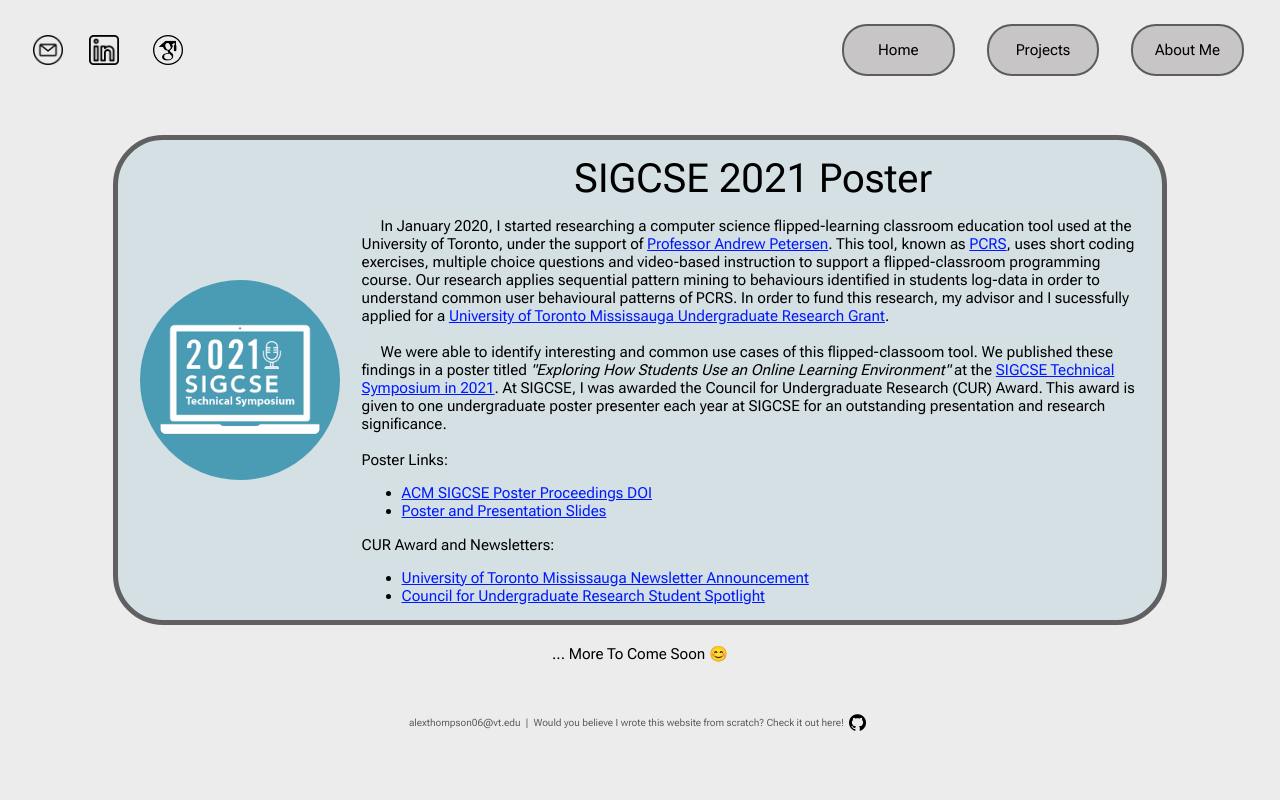
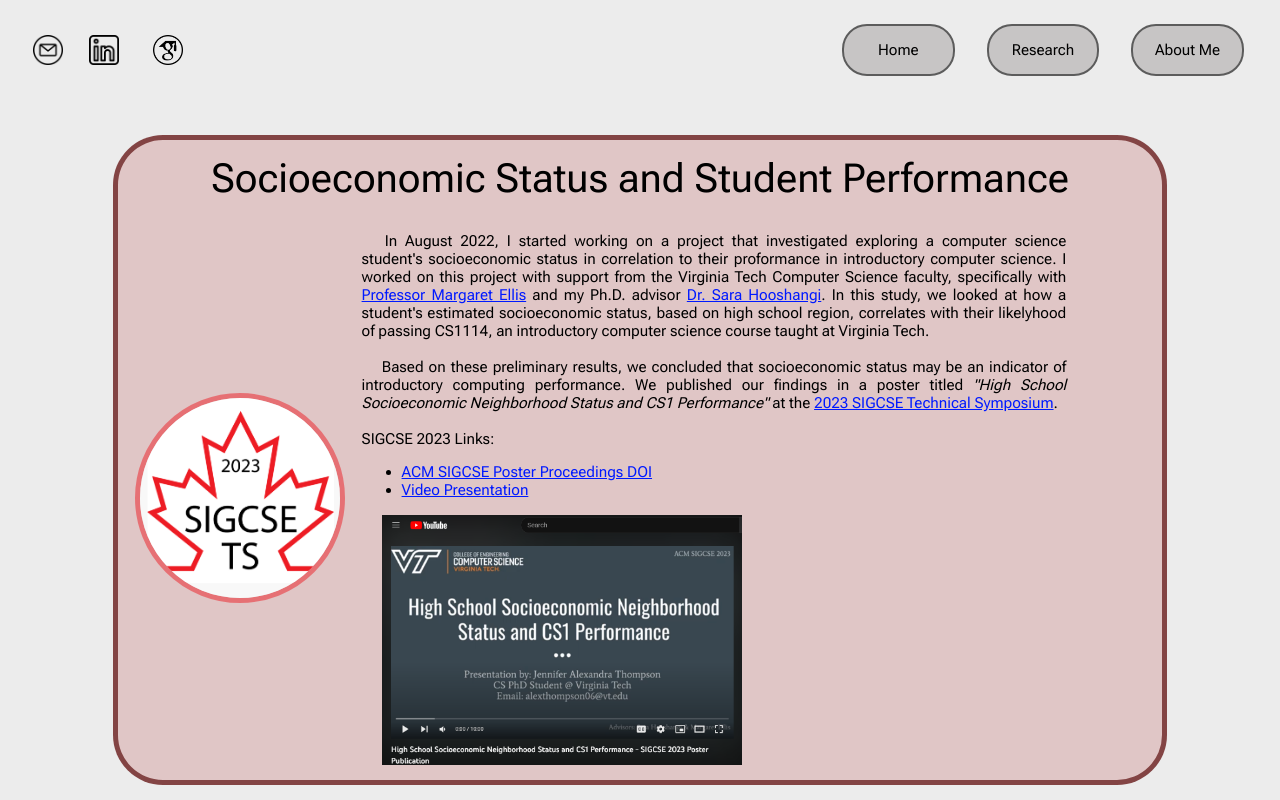
Before and after one commit to lovecraftssiren/lovecraftssiren.github.io, a plain HTML site: page projects.html in a window 1280 px wide. Shown: the top 800 px of the page. Drawn offline with Linux system fonts and the light colour scheme.

Commit message:
Socioeconomic Status Project Update

```diff
--- a/css/projects.css
+++ b/css/projects.css
@@ -24,9 +24,9 @@
 }
 
 .one-project{
-  background-color: rgba(74, 155, 180, 0.15);
+  background-color: rgba(54, 150, 179, 0.20);
 
-  border:5px solid rgb(96, 96, 96);
+  border:5px solid rgba(31, 90, 108, 0.8);
   border-radius: 50px;
 
   width: 100%-20px;
@@ -36,7 +36,7 @@
 
   display: flex;
   flex-wrap: wrap;
-  flex-direction: row;
+  flex-direction: column;
   justify-content: space-evenly;
 }
 
@@ -56,8 +56,19 @@
 
 }
 
+.content-image{
+  /* background-color: rgb(185, 255, 236); */
+
+  display: flex;
+  flex-direction: row;
+  align-items: left;
+
+}
+
 .project-body{
   /* background-color: rgb(185, 255, 236); */
+
+
   min-width: 70%;
   max-width: 75%;
 
@@ -81,12 +92,20 @@
 
 .project-description{
   /* background-color: rgb(230, 223, 255); */
-  width: 100%;
+  width: 90%;
 
   font-family: 'Roboto Flex', sans-serif;
   font-size: 95%;
 
-  text-align: left;
+  text-align: justify;
+
+}
+
+.project-box{
+  display: flex;
+  flex-wrap: wrap;
+  flex-direction: row;
+  justify-content: space-evenly;
 
 }
 
@@ -94,6 +113,34 @@
   max-height: 200px;
 
   border-radius: 50%;
+
+  border:5px solid rgba(54, 150, 179, 0.50);
+}
+
+.sigcse23-pic{
+  max-height: 200px;
+
+  border-radius: 50%;
+
+  border:5px solid rgba(237,28,36, 0.5);
+}
+
+.youtube-preview{
+  display: block;
+
+  width: auto;
+  height: auto;
+
+  max-height: 250px;
+  max-width: 100%;
+
+  margin: 0px 0px 15px 20px;
+
+  transition: transform .1s;
+}
+
+.youtube-preview:hover {
+  transform: scale(1.05);
 }
 
 .paragraph-text{
--- a/projects.html
+++ b/projects.html
@@ -68,7 +68,7 @@
         <!--  Projects Button  -->
         <a class = "menu-button" href="./projects.html">
           <div class="menu-button-text">
-            Projects
+            Research
           </div>
         </a>
 
@@ -83,18 +83,75 @@
 
     <div class="projects-page">
       <div class="projects">
-        <div class="one-project">
+
+        <div class="one-project" style="background-color: rgba(179, 54, 54, 0.2); border:5px solid rgba(108, 36, 36, 0.8);">
+
+          <div class="project-title">
+            Socioeconomic Status and Student Performance
+          </div>
+
+          <div class="project-box">
 
           <div class="project-image">
-            <img class="sigcse21-pic" src="images/sigcse21.png" alt="">
+            <img class="sigcse23-pic" src="images/sigcse23.png" alt="">
 
           </div>
 
           <div class="project-body">
 
-            <div class="project-title">
-              SIGCSE 2021 Poster
+            <div class="project-description">
+            <p>
+              &emsp; In August 2022, I started working on a project that investigated exploring a computer science student's
+              socioeconomic status in correlation to their proformance in introductory computer science.
+              I worked on this project with support from the Virginia Tech Computer Science faculty, specifically with <a class="hyperlink" target="_blank" href="https://people.cs.vt.edu/maellis1/">Professor Margaret Ellis</a>
+              and my Ph.D. advisor <a class="hyperlink" target="_blank" href="https://nvc.cs.vt.edu/faculty/Sara-Hooshangi.html">Dr. Sara Hooshangi</a>.
+              In this study, we looked at how a student's estimated socioeconomic status, based on high school region, correlates with their
+              likelyhood of passing CS1114, an introductory computer science course taught at Virginia Tech.
+              <br><br>
+              &emsp; Based on these preliminary results, we concluded that socioeconomic status may be an indicator of introductory computing performance.
+              We published our findings in a poster titled <i>"High School Socioeconomic Neighborhood Status and CS1 Performance"</i>
+              at the <a class="hyperlink" target="_blank" href="https://sigcse2023.sigcse.org/">2023 SIGCSE Technical Symposium</a>.
+              <br><br>
+              SIGCSE 2023 Links:
+              <ul>
+                <li>
+                  <a class="hyperlink" target="_blank" href="https://doi.org/10.1145/3545947.3576294">ACM SIGCSE Poster Proceedings DOI</a>
+                </li>
+                <li>
+                  <a class="hyperlink" target="_blank" href="https://youtu.be/_e9x3tLqu4c">Video Presentation</a>
+                </li>
+              </ul>
+
+            </p>
             </div>
+
+          <div class="content-image">
+            <a target="_blank" rel="noopener noreferrer" href="https://youtu.be/_e9x3tLqu4c">
+            <img class="youtube-preview" src="images/youtube-preview.png" alt="">
+            </a>
+          </div>
+
+          </div>
+          </div>
+
+        </div>
+
+        <div class="one-project">
+
+          <div class="project-title">
+            Flipped Classroom Behavioural Patterns
+          </div>
+
+          <div class="project-box">
+
+          <div class="project-image">
+
+              <img class="sigcse21-pic" src="images/sigcse21.png" alt="">
+
+          </div>
+
+
+          <div class="project-body">
 
             <div class="project-description">
             <p>
@@ -118,7 +175,7 @@
               this flipped-classoom tool. We published these findings in a poster
               titled <i>"Exploring How Students Use an Online Learning Environment"</i>
               at the
-              <a class="hyperlink" target="_blank" href="https://sigcse2021.sigcse.org/">SIGCSE Technical Symposium in 2021</a>.
+              <a class="hyperlink" target="_blank" href="https://sigcse2021.sigcse.org/">2021 SIGCSE Technical Symposium</a>.
               At SIGCSE, I was awarded
               the Council for Undergraduate Research (CUR) Award. This award is
               given to one undergraduate poster presenter each year at SIGCSE for
@@ -127,7 +184,7 @@
               Poster Links:
               <ul>
                 <li>
-                  <a class="hyperlink" target="_blank" href="https://doi.org/10.1145/3408877.3439669">ACM SIGCSE Poster Proceedings DOI</a>
+                  <a class="hyperlink" target="_blank" href="https://doi.org/10.1145/3408877.3439669">ACM SIGCSE 2021 Poster DOI</a>
                 </li>
                 <li>
                   <a class="hyperlink" target="_blank" href="https://github.com/lovecraftssiren/lovecraftssiren.github.io/blob/1adda653a7b759382ac3ffacb9b50c47f294fc58/other-stuff/SIGCSE21-Poster-Presentation.pdf">Poster and Presentation Slides</a>
@@ -147,8 +204,10 @@
             </div>
 
           </div>
+          </div>
 
         </div>
+
       </div>
       <div class="paragraph-text">
         ... More To Come Soon 😊
```
Also changed, not shown: about-me.html (+1 -1 lines), index.html (+1 -1 lines), images/sigcse23.png (added), images/youtube-preview.png (added).
